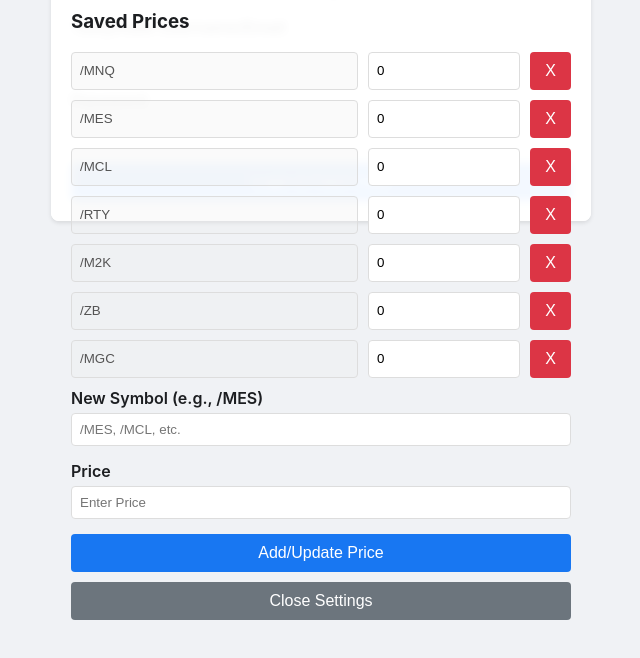
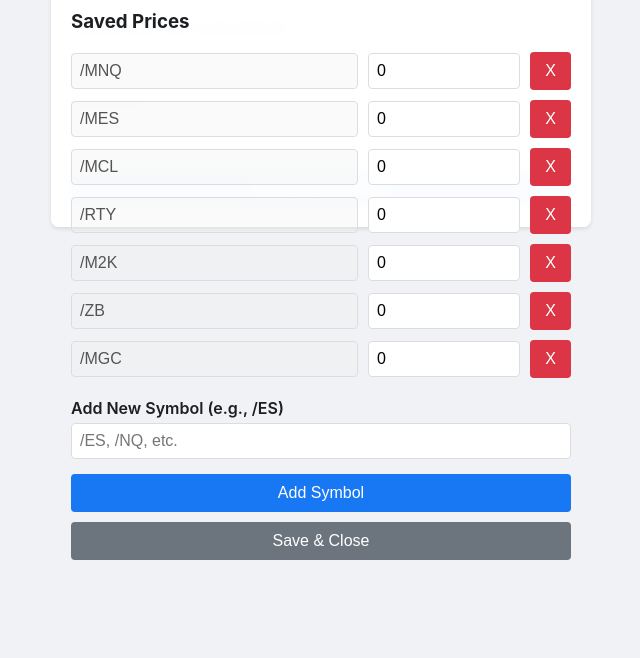
Before and after one commit to henryanwar/futures-dashboard, a plain HTML site: page index.html in a window 1280 px wide. Both pictures are taken after a click on the button "⚙️". Shown: the part 88-746 px from the top of the page, without its empty margins (319-959 px from the left). Drawn offline with Linux system fonts and the light colour scheme.

Commit message:
Update index.html

```diff
--- a/index.html
+++ b/index.html
@@ -3,7 +3,7 @@
 <head>
     <meta charset="UTF-8">
     <meta name="viewport" content="width=device-width, initial-scale=1.0">
-    <title>Tastytrade Futures Leverage Dashboard</title>
+    <title>Futures Leverage Dashboard</title>
     <style>
         body { font-family: -apple-system, BlinkMacSystemFont, "Segoe UI", Roboto, Helvetica, Arial, sans-serif; background-color: #f0f2f5; color: #1c1e21; margin: 0; padding: 20px; display: flex; justify-content: center; align-items: flex-start; min-height: 100vh;}
         .container { background-color: #fff; padding: 20px; border-radius: 8px; box-shadow: 0 2px 4px rgba(0,0,0,0.1); width: 100%; max-width: 500px; position: relative; }
@@ -11,7 +11,7 @@
         h2 { font-size: 16px; margin-bottom: 10px; color: #606770; border-bottom: 1px solid #e9ebee; padding-bottom: 5px;}
         .form-group { margin-bottom: 15px; }
         label { display: block; font-weight: 600; margin-bottom: 5px; }
-        input[type="text"], input[type="password"], input[type="number"] { width: 100%; padding: 8px; border: 1px solid #ddd; border-radius: 4px; box-sizing: border-box; }
+        input[type="text"], input[type="password"], input[type="number"] { width: 100%; padding: 8px; border: 1px solid #ddd; border-radius: 4px; box-sizing: border-box; font-size: 1em; }
         button { background-color: #1877f2; color: #fff; border: none; padding: 10px 15px; border-radius: 4px; font-size: 16px; cursor: pointer; width: 100%; }
         button:hover { background-color: #166fe5; }
         .settings-btn { position: absolute; top: 10px; right: 10px; background: none; border: none; font-size: 24px; cursor: pointer; color: #606770; padding: 5px; }
@@ -28,16 +28,14 @@
         #positions-list { list-style-type: none; padding: 0; }
         #positions-list li { display: flex; justify-content: space-between; background-color: #f7f7f7; padding: 8px; border-radius: 4px; margin-bottom: 5px; }
         #risk-assessment { text-align: center; padding: 15px; border-radius: 5px; margin-top: 15px; font-weight: bold; font-size: 1.1em; }
-        #settings-panel { position: absolute; top: 0; left: 0; right: 0; bottom: 0; background: rgba(255,255,255,0.95); padding: 20px; border-radius: 8px; backdrop-filter: blur(5px); }
+        #settings-panel { position: absolute; top: 0; left: 0; right: 0; bottom: 0; background: rgba(255,255,255,0.98); padding: 20px; border-radius: 8px; backdrop-filter: blur(5px); z-index: 10; }
         #settings-panel h2 { text-align: center; }
-        .price-entry { display: flex; gap: 10px; margin-bottom: 10px; }
-        .price-entry input { flex: 1; }
+        .price-entry { display: flex; gap: 10px; margin-bottom: 10px; align-items: center; }
     </style>
 </head>
 <body>
     <div class="container">
         <button id="settings-toggle-btn" class="settings-btn">⚙️</button>
-
         <div id="main-view">
             <h1>Futures Leverage Dashboard</h1>
             <div id="login-section">
@@ -71,20 +69,15 @@
                 <button id="logout-btn">Logout & Clear Saved Login</button>
             </div>
         </div>
-
         <div id="settings-panel" class="hidden">
             <h2>Manual Price Settings</h2>
             <div id="price-list"></div>
-            <div class="form-group">
-                <label for="new-symbol">New Symbol (e.g., /MES)</label>
-                <input type="text" id="new-symbol" placeholder="/MES, /MCL, etc.">
+            <div class="form-group" style="margin-top: 20px;">
+                <label for="new-symbol">Add New Symbol (e.g., /ES)</label>
+                <input type="text" id="new-symbol" placeholder="/ES, /NQ, etc.">
             </div>
-            <div class="form-group">
-                <label for="new-price">Price</label>
-                <input type="number" id="new-price" placeholder="Enter Price">
-            </div>
-            <button id="add-price-btn">Add/Update Price</button>
-            <button id="close-settings-btn" style="background-color: #6c757d; margin-top: 10px;">Close Settings</button>
+            <button id="add-price-btn">Add Symbol</button>
+            <button id="close-settings-btn" style="background-color: #6c757d; margin-top: 10px;">Save & Close</button>
         </div>
     </div>
     <script src="script.js"></script>
```
